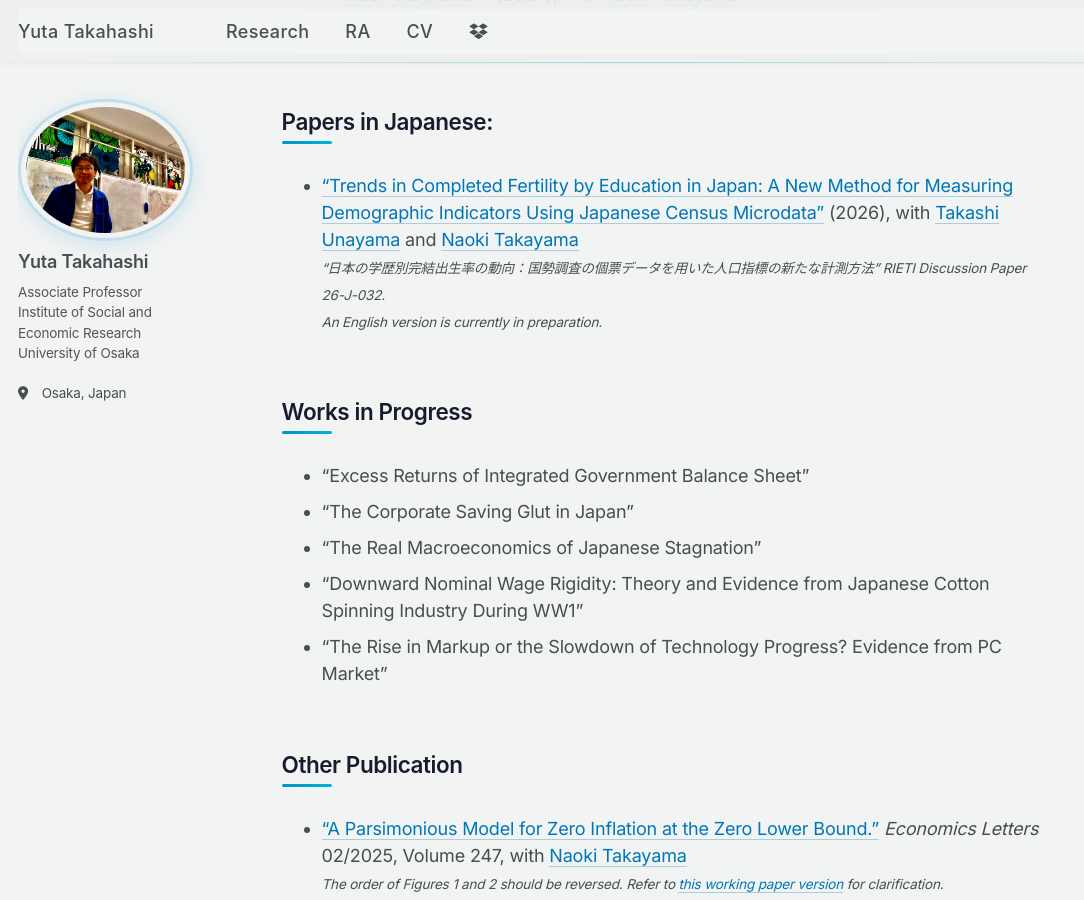
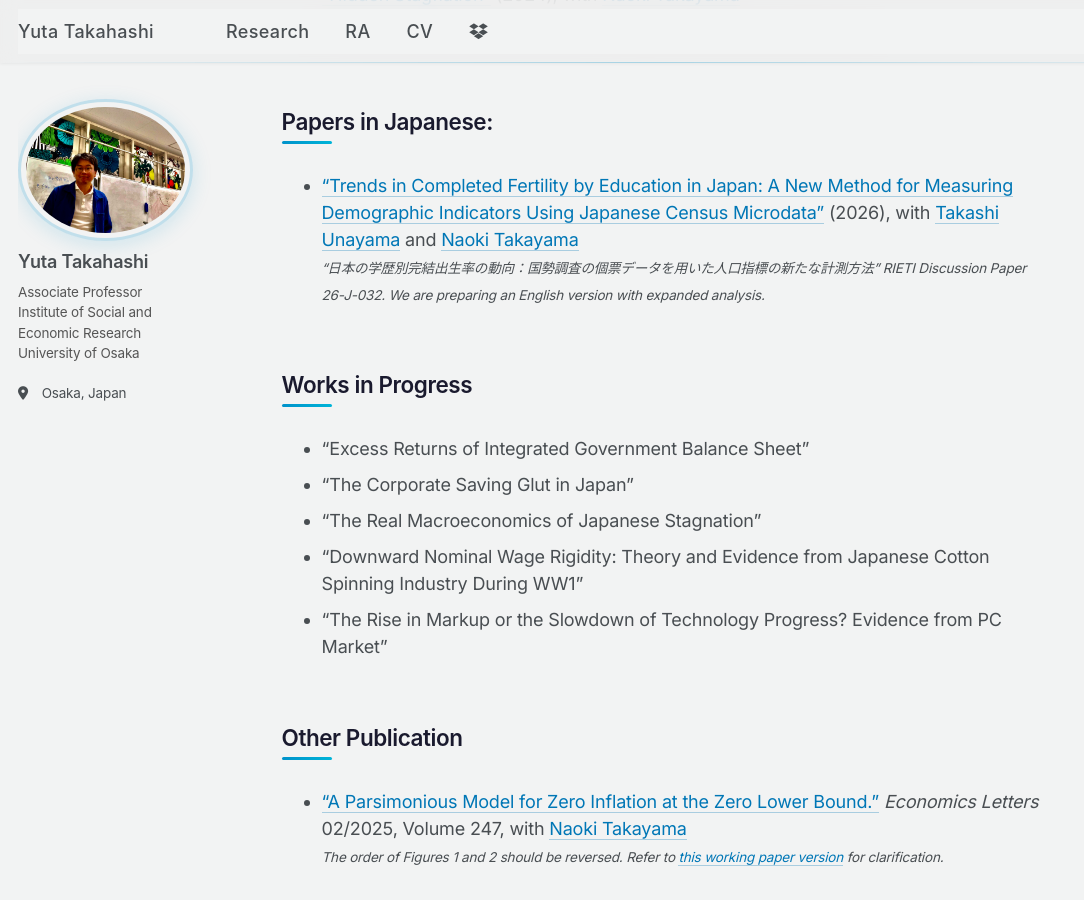
Before and after one commit to yuta-takahashi-1211/yuta-takahashi-1211.github.io, a Jekyll site: the page built from _pages/research.md, in a window 1280 px wide and 900 px high, scrolled down 648 px. Shown: the whole window, without its empty margins (0-1084 px from the left). Built offline with Jekyll 4.4.1, drawn with Linux system fonts in a browser that asks for light colours.

Commit message:
Fix Japanese papers layout and working paper link on research page
- Merge English-version-in-prep note onto the same line with natural phrasing
- Point the working paper clarification link to the actual Dropbox PDF

```diff
--- a/_pages/research.md
+++ b/_pages/research.md
@@ -23,8 +23,7 @@ author_profile: true
 
 ## Papers in Japanese:
 - ["Trends in Completed Fertility by Education in Japan: A New Method for Measuring Demographic Indicators Using Japanese Census Microdata"](https://www.rieti.go.jp/jp/publications/dp/26j032.pdf) (2026), with [Takashi Unayama](https://www.unayama.kier.kyoto-u.ac.jp/index_E.html) and [Naoki Takayama](https://www.naoki-takayama.com/) <br>
-<small>*"日本の学歴別完結出生率の動向：国勢調査の個票データを用いた人口指標の新たな計測方法" RIETI Discussion Paper 26-J-032.*</small> <br>
-<small>*An English version is currently in preparation.*</small>
+<small>*"日本の学歴別完結出生率の動向：国勢調査の個票データを用いた人口指標の新たな計測方法" RIETI Discussion Paper 26-J-032. We are preparing an English version with expanded analysis.*</small>
 
 ---
 
@@ -39,4 +38,4 @@ author_profile: true
 
 ## Other Publication
 - ["A Parsimonious Model for Zero Inflation at the Zero Lower Bound."](https://www.sciencedirect.com/science/article/abs/pii/S0165176524006189) *Economics Letters* 02/2025, Volume 247, with [Naoki Takayama](#)
-  <small>*The order of Figures 1 and 2 should be reversed. Refer to [this working paper version](#) for clarification.*</small>
+  <small>*The order of Figures 1 and 2 should be reversed. Refer to [this working paper version](https://www.dropbox.com/scl/fi/964aki9pfdg47q6nko7rk/manucriptMildDeflationWed.pdf?rlkey=1ag8v1f2x76n1m9gw598gku5w&dl=0) for clarification.*</small>
```
